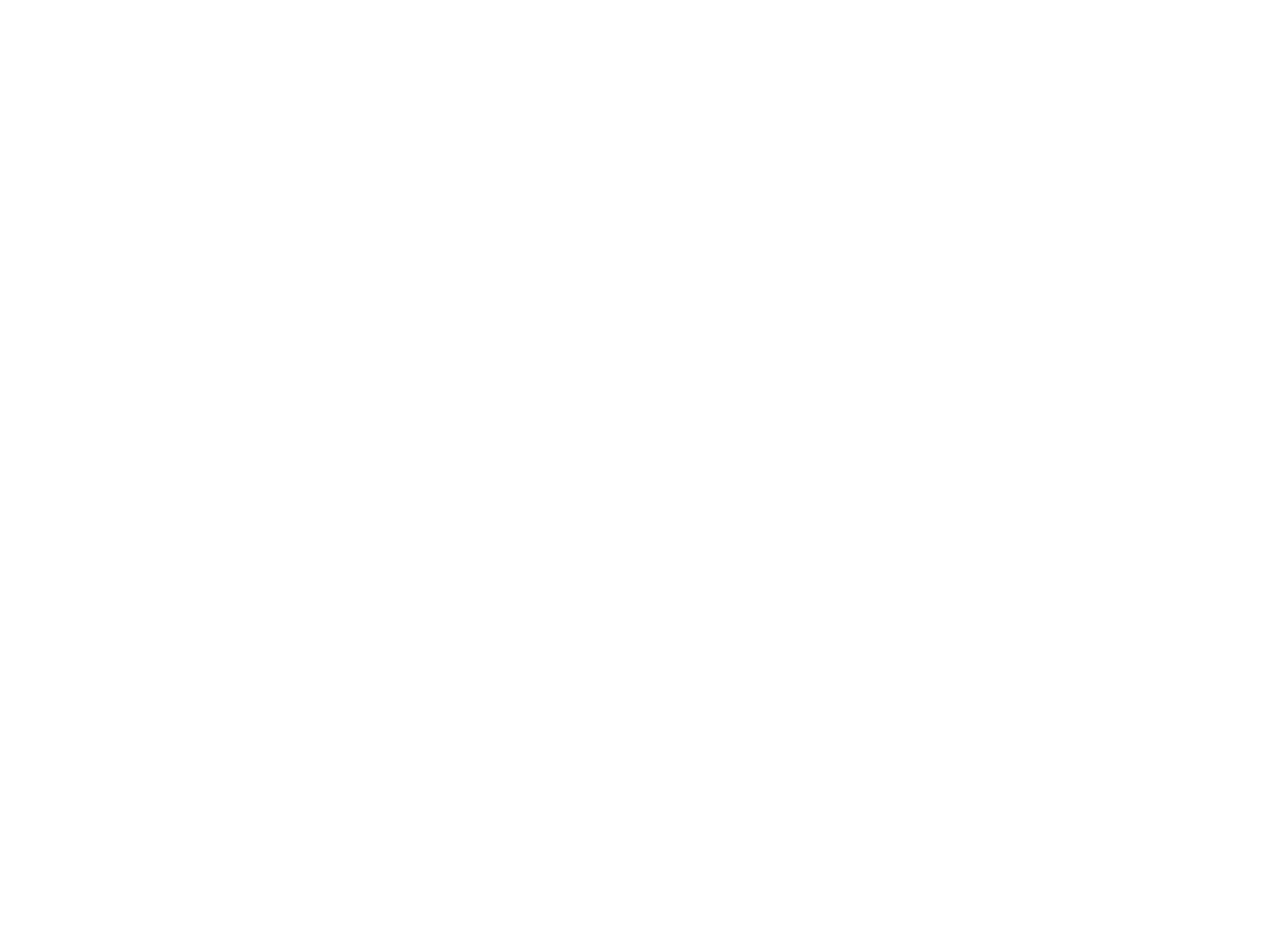
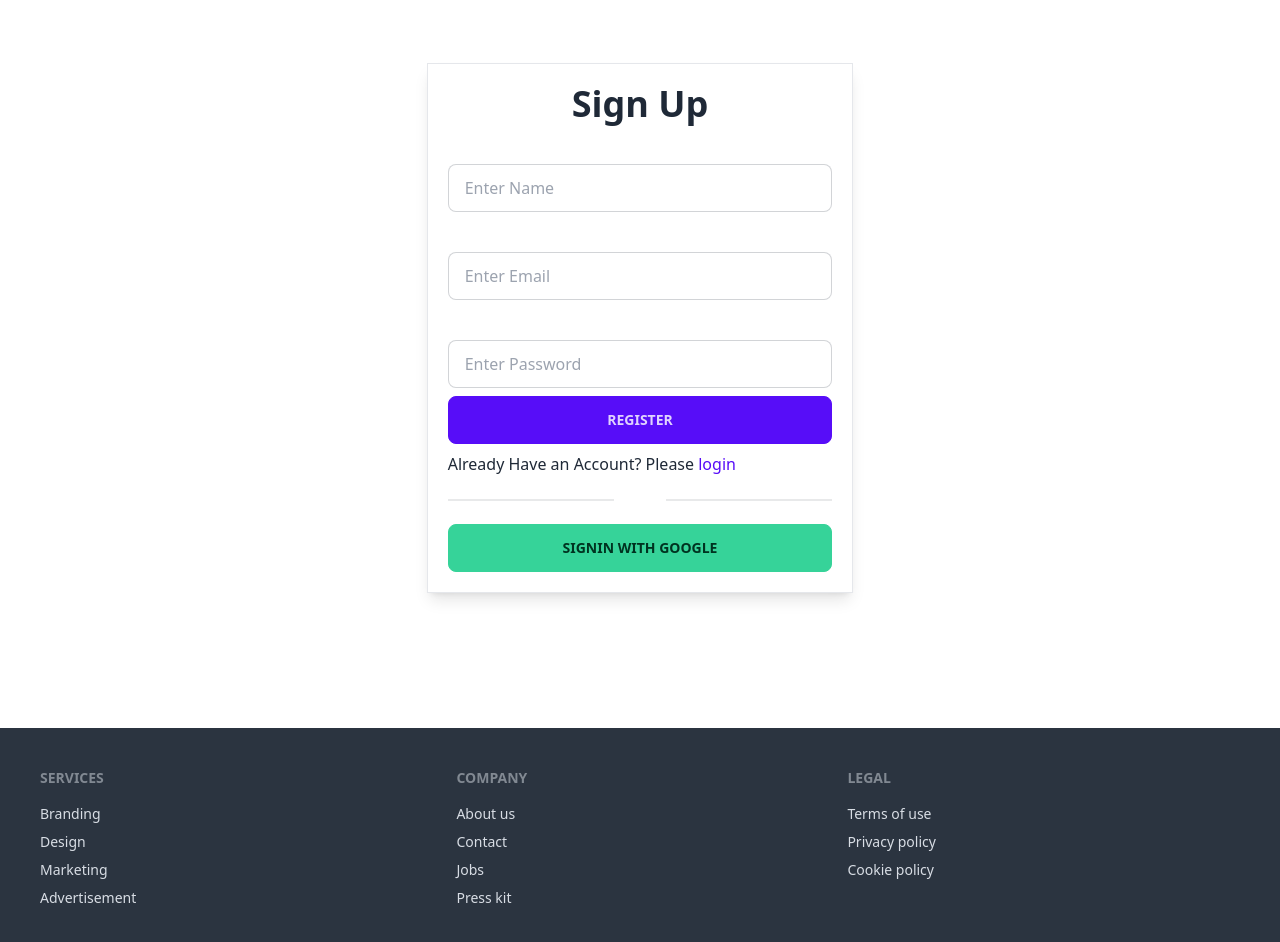
Before and after one commit to rafin8990/batighor-client, a React (Vite) app: page /signup in a window 1280 px wide. Before the commit this address had no page. Shown: the part 160-1102 px from the top of the page. Before the commit the page ends 800 px from the top, so only its background shows below. Built offline with nearby package versions, Linux system fonts and the light colour scheme.

Commit message:
Redux store hook navbar, footer , and redux connected to store

```diff
--- a/package.json
+++ b/package.json
@@ -10,8 +10,11 @@
     "preview": "vite preview"
   },
   "dependencies": {
+    "@reduxjs/toolkit": "^1.9.5",
     "react": "^18.2.0",
     "react-dom": "^18.2.0",
+    "react-hook-form": "^7.45.1",
+    "react-redux": "^8.1.1",
     "react-router-dom": "^6.14.1"
   },
   "devDependencies": {
--- /dev/null
+++ b/src/Pages/Login/Login.tsx
@@ -0,0 +1,69 @@
+import { useForm } from "react-hook-form";
+import { Link } from "react-router-dom";
+const Login = () => {
+  const {
+    register,
+    handleSubmit,
+    formState: { errors },
+  } = useForm();
+
+  const handleLogin = (data) => {
+    console.log(data);
+  };
+  return (
+    <div>
+      <div className="min-h-screen flex justify-center items-center">
+        <form
+          className=" lg:w-1/3 border p-5 shadow-lg"
+          onSubmit={handleSubmit(handleLogin)}
+        >
+          <div>
+            <h2 className="text-4xl text-center font-bold">Login</h2>
+          </div>
+          <div>
+            <p className=" my-2 text-white">Email:</p>
+            <input
+              {...register("email", { required: "email is required" })}
+              type="email"
+              placeholder="Enter Email"
+              className="input input-bordered w-full"
+            />
+            {errors.email && (
+              <p className="text-black">{errors.email?.message}</p>
+            )}
+          </div>
+          <div>
+            <p className=" my-2 text-white">Password:</p>
+            <input
+              {...register("password", { required: "Password is required" })}
+              type="Password"
+              placeholder="Enter Password"
+              className="input input-bordered w-full"
+            />
+            {errors.password && (
+              <p className="text-black">{errors.password?.message}</p>
+            )}
+          </div>
+          <div>
+            <button type="submit" className="btn btn-primary w-full my-2">
+              Sign In
+            </button>
+          </div>
+          <div>
+            <p>
+              New to Batighor? Please{" "}
+              <Link className="hover:underline text-primary" to="/signup">
+                Register{" "}
+              </Link>
+            </p>
+          </div>
+          <div className="divider text-white">Or</div>
+
+          <button className="btn btn-success w-full">SignIn With Google</button>
+        </form>
+      </div>
+    </div>
+  );
+};
+
+export default Login;
--- /dev/null
+++ b/src/Pages/NotFound/NotFound.tsx
@@ -0,0 +1,5 @@
+const NotFound = () => {
+  return <div>Page Not found</div>;
+};
+
+export default NotFound;
--- /dev/null
+++ b/src/Pages/Register/Register.tsx
@@ -0,0 +1,76 @@
+import { useForm } from "react-hook-form";
+import { Link } from "react-router-dom";
+const Register = () => {
+  const {
+    register,
+    handleSubmit,
+    formState: { errors },
+  } = useForm();
+  const handleRegister = (data) => {
+    console.log(data);
+  };
+  return (
+    <div className="min-h-screen flex justify-center items-center">
+      <form
+        className=" lg:w-1/3 border p-5 shadow-lg"
+        onSubmit={handleSubmit(handleRegister)}
+      >
+        <div>
+          <h2 className="text-4xl text-center font-bold">Sign Up</h2>
+        </div>
+        <div>
+          <p className=" my-2 text-white">Name:</p>
+          <input
+            {...register("name", { required: "Name is required" })}
+            type="text"
+            placeholder="Enter Name"
+            className="input input-bordered w-full"
+          />
+          {errors.name && <p className="text-black">{errors.name?.message}</p>}
+        </div>
+        <div>
+          <p className=" my-2 text-white">Email:</p>
+          <input
+            {...register("email", { required: "email is required" })}
+            type="email"
+            placeholder="Enter Email"
+            className="input input-bordered w-full"
+          />
+          {errors.email && (
+            <p className="text-black">{errors.email?.message}</p>
+          )}
+        </div>
+        <div>
+          <p className=" my-2 text-white">Password:</p>
+          <input
+            {...register("password", { required: "Password is required" })}
+            type="Password"
+            placeholder="Enter Password"
+            className="input input-bordered w-full"
+          />
+          {errors.password && (
+            <p className="text-black">{errors.password?.message}</p>
+          )}
+        </div>
+        <div>
+          <button type="submit" className="btn btn-primary w-full my-2">
+            Register
+          </button>
+        </div>
+        <div>
+          <p>
+            Already Have an Account? Please{" "}
+            <Link className="hover:underline text-primary" to="/login">
+              login{" "}
+            </Link>
+          </p>
+        </div>
+        <div className="divider text-white">Or</div>
+
+        <button className="btn btn-success w-full">SignIn With Google</button>
+      </form>
+    </div>
+  );
+};
+
+export default Register;
--- /dev/null
+++ b/src/Redux/Store.ts
@@ -0,0 +1,10 @@
+import { configureStore } from "@reduxjs/toolkit";
+
+const store = configureStore({
+  reducer: {},
+});
+
+export type RootState = ReturnType<typeof store.getState>;
+export type AppDispatch = typeof store.dispatch;
+
+export default store;
--- /dev/null
+++ b/src/Redux/hook.ts
@@ -0,0 +1,6 @@
+import { useDispatch, useSelector } from "react-redux";
+import type { TypedUseSelectorHook } from "react-redux";
+import type { RootState, AppDispatch } from "./Store";
+
+export const useAppDispatch: () => AppDispatch = useDispatch;
+export const useAppSelector: TypedUseSelectorHook<RootState> = useSelector;
--- a/src/Shared/Footer/Footer.tsx
+++ b/src/Shared/Footer/Footer.tsx
@@ -1,5 +1,30 @@
 const Footer = () => {
-  return <div></div>;
+  return (
+    <div>
+      <footer className="footer grid-rows-1 p-10 bg-neutral text-neutral-content">
+        <div>
+          <span className="footer-title">Services</span>
+          <a className="link link-hover">Branding</a>
+          <a className="link link-hover">Design</a>
+          <a className="link link-hover">Marketing</a>
+          <a className="link link-hover">Advertisement</a>
+        </div>
+        <div>
+          <span className="footer-title">Company</span>
+          <a className="link link-hover">About us</a>
+          <a className="link link-hover">Contact</a>
+          <a className="link link-hover">Jobs</a>
+          <a className="link link-hover">Press kit</a>
+        </div>
+        <div>
+          <span className="footer-title">Legal</span>
+          <a className="link link-hover">Terms of use</a>
+          <a className="link link-hover">Privacy policy</a>
+          <a className="link link-hover">Cookie policy</a>
+        </div>
+      </footer>
+    </div>
+  );
 };
 
 export default Footer;
--- a/src/Shared/Navbar/Navbar.tsx
+++ b/src/Shared/Navbar/Navbar.tsx
@@ -68,6 +68,11 @@
                 <li className="text-gray-600 hover:text-blue-600">
                   <Link to="/allbooks">All Books</Link>
                 </li>
+                <li className="text-gray-600 hover:text-blue-600">
+                  <button className="btn btn-primary">
+                    <Link to="/login">Login</Link>
+                  </button>
+                </li>
               </ul>
             </div>
           </div>
--- a/src/main.tsx
+++ b/src/main.tsx
@@ -1,11 +1,15 @@
 import React from "react";
 import ReactDOM from "react-dom/client";
 import { RouterProvider } from "react-router-dom";
+import { Provider } from "react-redux";
 import "./index.css";
 import router from "./Routes/Router.tsx";
+import store from "./Redux/Store.ts";
 
 ReactDOM.createRoot(document.getElementById("root")!).render(
   <React.StrictMode>
-    <RouterProvider router={router}></RouterProvider>
+    <Provider store={store}>
+      <RouterProvider router={router}></RouterProvider>
+    </Provider>
   </React.StrictMode>
 );
```
Also changed, not shown: src/Routes/Router.tsx (+15 -0 lines), 1 other file (tests, documents, lock files or other folders).
